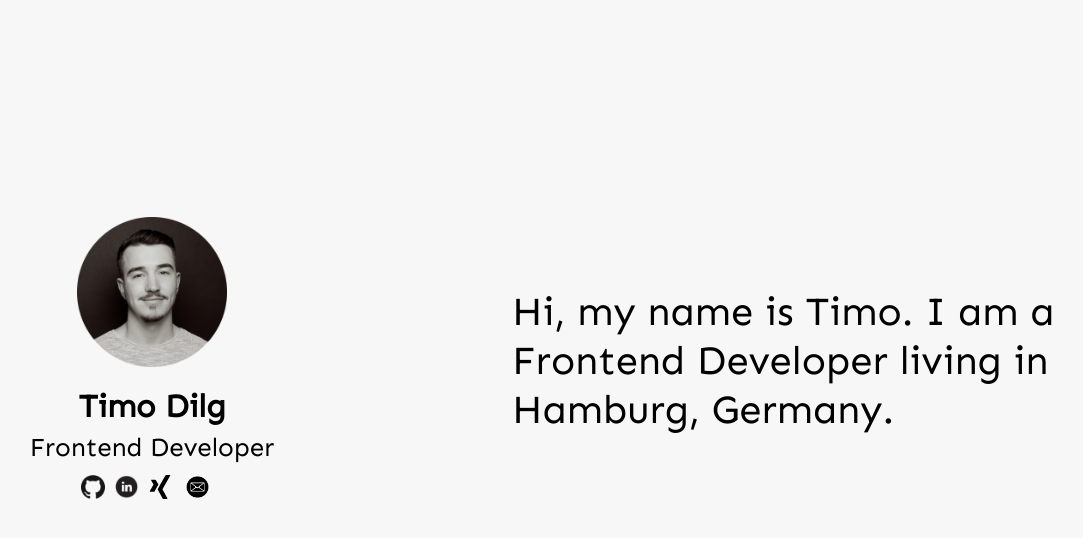
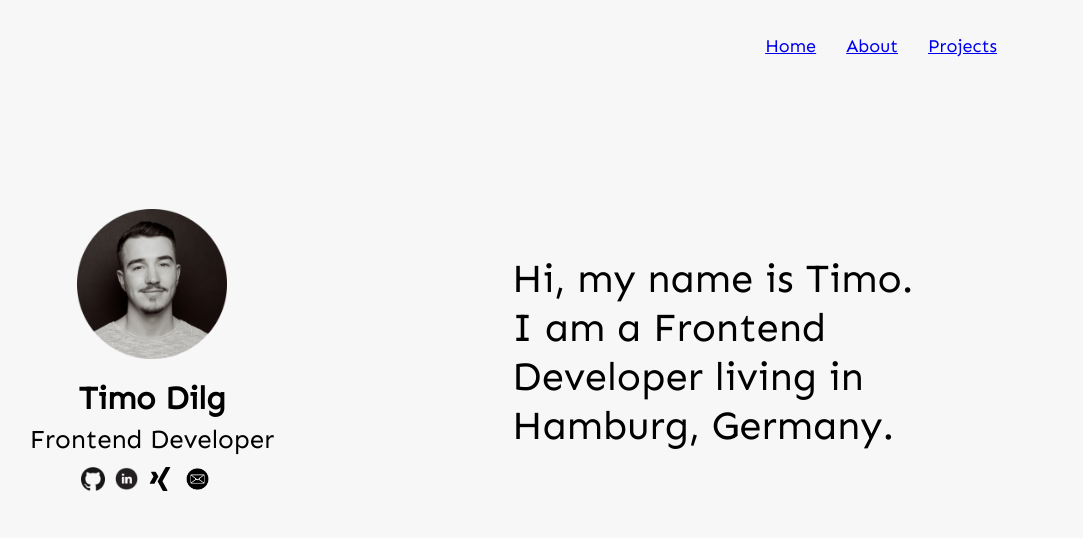
Before and after one commit to timodilg/personal-website, a React (Create React App) app: page / in a window 1280 px wide. Shown: the top 538 px of the page, without its empty margins (168-1251 px from the left). Built offline with nearby package versions, Linux system fonts and the light colour scheme.

Commit message:
Add react router dom and refactor to components

```diff
--- a/package.json
+++ b/package.json
@@ -8,6 +8,7 @@
     "@testing-library/user-event": "7.2.1",
     "react": "^16.13.1",
     "react-dom": "^16.13.1",
+    "react-router-dom": "5.1.2",
     "react-scripts": "3.4.1",
     "styled-components": "5.0.1"
   },
--- a/src/App.css
+++ b/src/App.css
@@ -1,59 +1,35 @@
 body {
   background-color: #f7f7f7;
   font-family: 'Sen', sans-serif;
-  height: 100vh;
+  /* height: 100vh; */
 }
 
-main {
-  display: grid;
-  grid-template-columns: repeat(auto-fit, minmax(300px, 1fr));
-  height: 100vh;
-  align-items: center;
-  justify-items: center;
+ul {
+  list-style-type: none;
+  padding: 0;
+  margin: 20px 100px 0 0;
+  display: flex;
+  justify-content: flex-end;
+  text-decoration: none;
 }
 
-.WelcomeHeadline {
-  font-size: 40px;
-  padding: 40px;
-  margin: 0;
-}
-
-@media (min-width: 600px) {
-  .WelcomeHeadline {
-    padding-bottom: 120px;
+@media (max-width: 600px) {
+  ul {
+    margin: 20px;
+    display: flex;
+    justify-content: center;
   }
 }
 
-.Name {
-  margin: 20px 0 5px 0;
+li {
+  display: inline;
+  padding: 5px;
+  margin: 10px;
+  font-size: 18px;
+  text-decoration: none;
 }
 
-.WorkTitle {
-  font-size: 26px;
-  margin: 2px;
+li a:hover {
+  cursor: pointer;
+  background: #03fcca;
 }
-
-.ProfilePicture {
-  height: 150px;
-}
-
-.Profile {
-  display: grid;
-  justify-items: center;
-  padding: 40px;
-}
-
-@media (min-width: 600px) {
-  .Profile {
-    padding-bottom: 120px;
-  }
-}
-
-.IconContainer {
-  margin-top: 10px;
-}
-
-.Icon {
-  height: 24px;
-  padding-right: 10px;
-}
--- a/src/App.js
+++ b/src/App.js
@@ -1,40 +1,40 @@
 import React from 'react'
 import './App.css'
-import profilePicture from './images/timo-profile-700px.png'
-import Github from './images/github.png'
-import Linkedin from './images/linkedin.png'
-import Xing from './images/xing.svg'
-import Mail from './images/mail.png'
+import { BrowserRouter as Router, Switch, Route, Link } from 'react-router-dom'
+import Home from './pages/Home'
+import About from './pages/About'
+import Projects from './pages/Projects'
 
-function App() {
+export default function App() {
   return (
-    <main>
-      <div className="Profile">
-        <img src={profilePicture} alt="timo dilg" className="ProfilePicture" />
-        <h1 className="Name">Timo Dilg</h1>
-        <p className="WorkTitle">Frontend Developer</p>
-        <div className="IconContainer">
-          <a href="https://github.com/timodilg">
-            <img src={Github} alt="github logo" className="Icon" />
-          </a>
-          <a href="https://www.linkedin.com/in/timo-dilg/">
-            <img src={Linkedin} alt="linkedin logo" className="Icon" />
-          </a>
-          <a href="https://www.xing.com/profile/Timo_Dilg/cv">
-            <img src={Xing} alt="xing logo" className="Icon" />
-          </a>
-          <a href="mailto:timo_dilg@yahoo.de">
-            <img src={Mail} alt="mail logo" className="Icon" />
-          </a>
-        </div>
+    <Router>
+      <div>
+        <nav>
+          <ul>
+            <li>
+              <Link to="/">Home</Link>
+            </li>
+            <li>
+              <Link to="/about">About</Link>
+            </li>
+            <li>
+              <Link to="/projects">Projects</Link>
+            </li>
+          </ul>
+        </nav>
+
+        <Switch>
+          <Route path="/about">
+            <About />
+          </Route>
+          <Route path="/projects">
+            <Projects />
+          </Route>
+          <Route path="/">
+            <Home />
+          </Route>
+        </Switch>
       </div>
-
-      <p className="WelcomeHeadline">
-        Hi, my name is Timo. I am a Frontend Developer living in Hamburg,
-        Germany.
-      </p>
-    </main>
+    </Router>
   )
 }
-
-export default App
--- /dev/null
+++ b/src/pages/About.js
@@ -0,0 +1,7 @@
+import React from 'react'
+import { BrowserRouter as Router, Switch, Route, Link } from 'react-router-dom'
+// import './Home.css'
+
+export default function About() {
+  return <div>Hi</div>
+}
--- /dev/null
+++ b/src/pages/Home.css
@@ -0,0 +1,54 @@
+main {
+  display: grid;
+  grid-template-columns: repeat(auto-fit, minmax(300px, 1fr));
+  height: 80vh;
+  align-items: center;
+  justify-items: center;
+}
+
+.WelcomeHeadline {
+  font-size: 40px;
+  padding: 40px;
+  margin: 0;
+}
+
+@media (min-width: 600px) {
+  .WelcomeHeadline {
+    padding-bottom: 120px;
+    margin-right: 50px;
+  }
+}
+
+.Name {
+  margin: 20px 0 5px 0;
+}
+
+.WorkTitle {
+  font-size: 26px;
+  margin: 2px;
+}
+
+.ProfilePicture {
+  height: 150px;
+}
+
+.Profile {
+  display: grid;
+  justify-items: center;
+  padding: 40px;
+}
+
+@media (min-width: 600px) {
+  .Profile {
+    padding-bottom: 120px;
+  }
+}
+
+.IconContainer {
+  margin-top: 10px;
+}
+
+.Icon {
+  height: 24px;
+  padding-right: 10px;
+}
--- /dev/null
+++ b/src/pages/Home.js
@@ -0,0 +1,38 @@
+import React from 'react'
+import './Home.css'
+import profilePicture from '../images/timo-profile-700px.png'
+import Github from '../images/github.png'
+import Linkedin from '../images/linkedin.png'
+import Xing from '../images/xing.svg'
+import Mail from '../images/mail.png'
+
+export default function Home() {
+  return (
+    <main>
+      <div className="Profile">
+        <img src={profilePicture} alt="timo dilg" className="ProfilePicture" />
+        <h1 className="Name">Timo Dilg</h1>
+        <p className="WorkTitle">Frontend Developer</p>
+        <div className="IconContainer">
+          <a href="https://github.com/timodilg">
+            <img src={Github} alt="github logo" className="Icon" />
+          </a>
+          <a href="https://www.linkedin.com/in/timo-dilg/">
+            <img src={Linkedin} alt="linkedin logo" className="Icon" />
+          </a>
+          <a href="https://www.xing.com/profile/Timo_Dilg/cv">
+            <img src={Xing} alt="xing logo" className="Icon" />
+          </a>
+          <a href="mailto:timo_dilg@yahoo.de">
+            <img src={Mail} alt="mail logo" className="Icon" />
+          </a>
+        </div>
+      </div>
+
+      <p className="WelcomeHeadline">
+        Hi, my name is Timo.
+        <br />I am a Frontend Developer living in Hamburg, Germany.
+      </p>
+    </main>
+  )
+}
--- /dev/null
+++ b/src/pages/Projects.js
@@ -0,0 +1,6 @@
+import React from 'react'
+// import './Home.css'
+
+export default function Projects() {
+  return <div>Hi Projects</div>
+}
```
Also changed, not shown: 1 other file (tests, documents, lock files or other folders).
